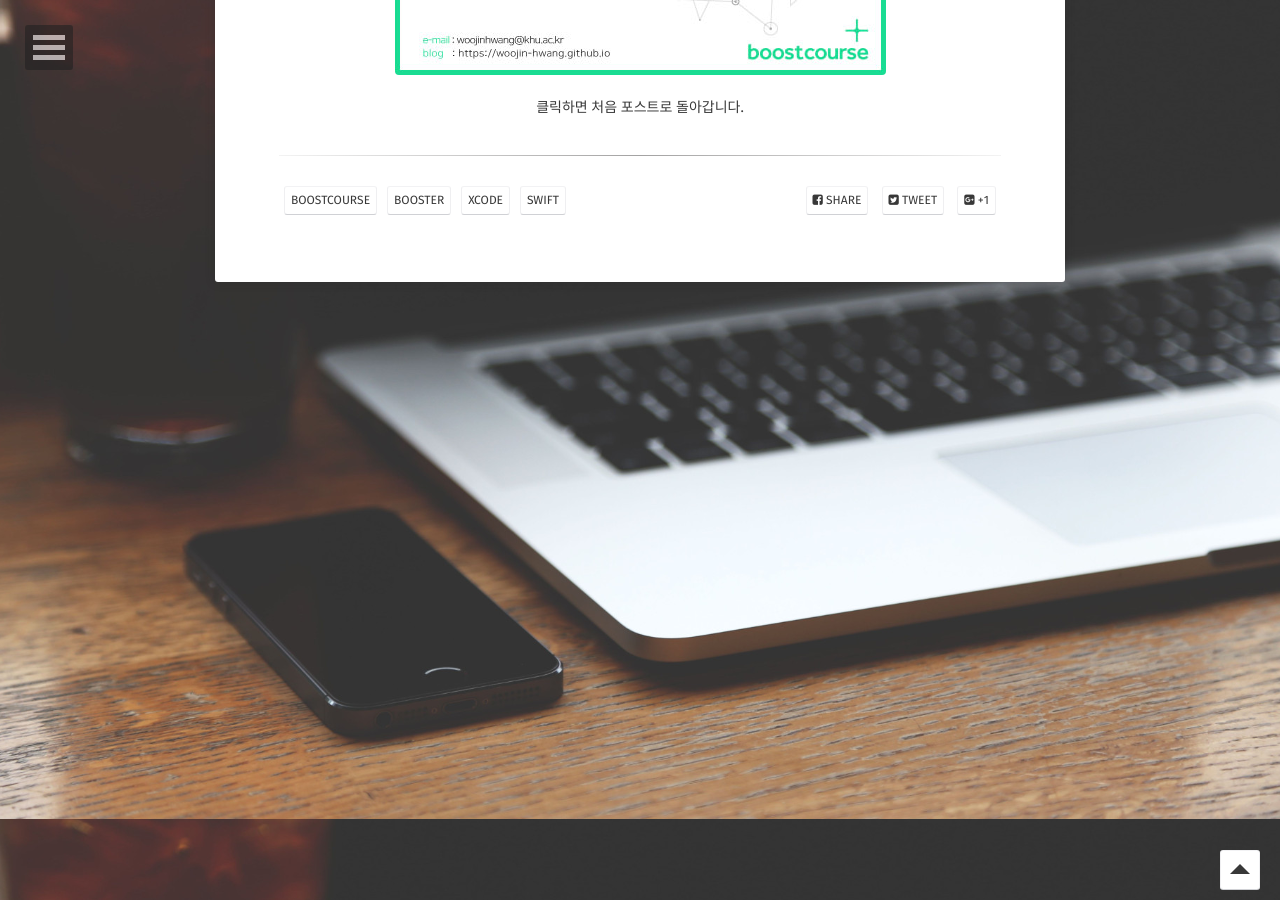
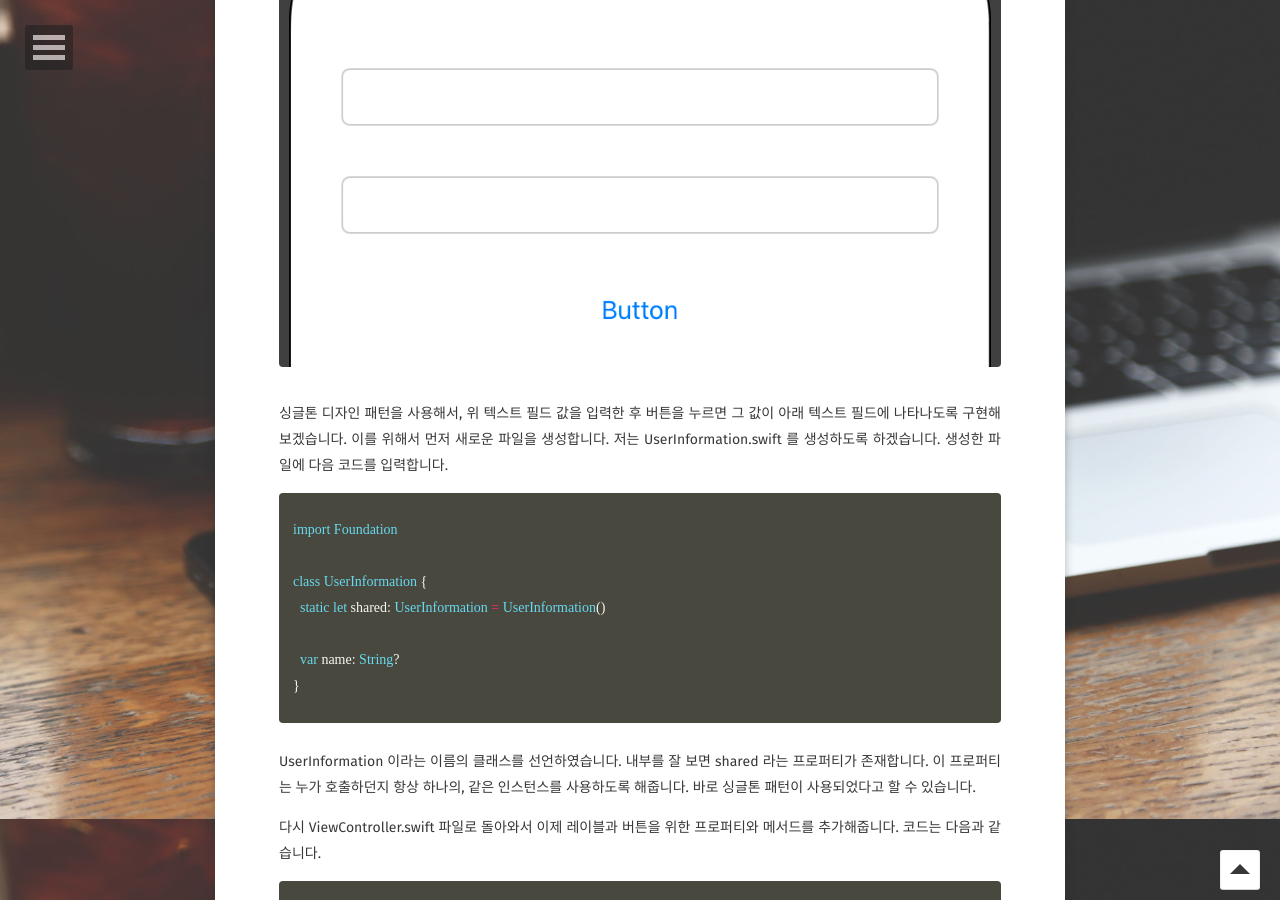
Before and after one commit to woojin-hwang/woojin-hwang.github.io, a Jekyll site: the page built from _posts/2020-02-26-ios-pattern2.md, in a window 1280 px wide and 900 px high, scrolled down 981 px. Built offline with Jekyll 4.4.1, drawn with Linux system fonts in a browser that asks for light colours; some web fonts are replaced; some of the changed text lies outside the part shown.

Commit message:
add new post #ios-pattern2

```diff
--- a/_posts/2020-02-26-ios-pattern2.md
+++ b/_posts/2020-02-26-ios-pattern2.md
@@ -25,7 +25,59 @@
 
 싱글톤 패턴은 특정 클래스의 인스턴스가 오직 하나임을 보장하는 객체를 의미합니다. 즉 어플리케이션 내에서 인스턴스가 반드시 하나만 존재하게 되며 다른 인스턴스들이 이를 공유하면서 사용하게 됩니다. 대표적인 클래스로는 *파일 시스템을 관리하는 FileManager, URL 세션을 관리하는 URLSession, 알림의 정보를 활용할 수 있도록 하는 NotificationCenter, 간단한 데이터를 저장할 수 있도록 하는 UserDefault, 그리고 iOS 에서 중앙제어를 담당하는 UIApplication* 이 있습니다.
 
-클래스들의 역할을 보면 알 수 있듯이 싱글톤 디자인 패턴은 객체가 불필요하게 여러개 존재할 이유가 없을 때 주로 사용합니다.
+클래스들의 역할을 보면 알 수 있듯이 싱글톤 디자인 패턴은 객체가 불필요하게 여러개 존재할 이유가 없을 때 주로 사용합니다. 간단한 예제 코드를 직접 구현해보도록 하겠습니다. 먼저 스토리보드에서 TextField 두개와 Button 하나를 생성해서 다음과 같이 만들어 줍니다.
+
+<figure>
+  <a href="https://raw.githubusercontent.com/woojin-hwang/woojin-hwang.github.io/master/_posts/img/ios-pattern/storyboard2.png"><img src="https://raw.githubusercontent.com/woojin-hwang/woojin-hwang.github.io/master/_posts/img/ios-pattern/storyboard2.png"></a>
+</figure>
+
+싱글톤 디자인 패턴을 사용해서, 위 텍스트 필드 값을 입력한 후 버튼을 누르면 그 값이 아래 텍스트 필드에 나타나도록 구현해 보겠습니다. 이를 위해서 먼저 새로운 파일을 생성합니다. 저는 UserInformation.swift 를 생성하도록 하겠습니다. 생성한 파일에 다음 코드를 입력합니다.
+
+{% highlight swift %}
+import Foundation
+
+class UserInformation {
+  static let shared: UserInformation = UserInformation()
+
+  var name: String?
+}
+{% endhighlight %}
+
+UserInformation 이라는 이름의 클래스를 선언하였습니다. 내부를 잘 보면 shared 라는 프로퍼티가 존재합니다. 이 프로퍼티는 누가 호출하던지 항상 하나의, 같은 인스턴스를 사용하도록 해줍니다. 바로 싱글톤 패턴이 사용되었다고 할 수 있습니다.
+
+다시 ViewController.swift 파일로 돌아와서 이제 레이블과 버튼을 위한 프로퍼티와 메서드를 추가해줍니다. 코드는 다음과 같습니다.
+
+{% highlight swift %}
+@IBOutlet weak var inputField: UITextField!
+@IBOutlet weak var outputField: UITextField!
+
+@IBAction func touchUpSetButton(_ sender: UIButton) {
+  UserInformation.shared.name = inputField.text
+  self.outputField.text = UserInformation.shared.name
+}
+{% endhighlight %}
+
+그리고 어플리케이션을 실행하면 원하는 결과를 얻을 수 있습니다.
+
+<figure>
+  <a href="https://raw.githubusercontent.com/woojin-hwang/woojin-hwang.github.io/master/_posts/img/ios-pattern/hello.png"><img src="https://raw.githubusercontent.com/woojin-hwang/woojin-hwang.github.io/master/_posts/img/ios-pattern/hello.png"></a>
+</figure>
+
+위 텍스트 필드에 값을 입력하고 버튼을 클릭하면 아래 텍스트 필드에 결과가 나타납니다.
+
+<figure>
+  <a href="https://raw.githubusercontent.com/woojin-hwang/woojin-hwang.github.io/master/_posts/img/ios-pattern/hello2.png"><img src="https://raw.githubusercontent.com/woojin-hwang/woojin-hwang.github.io/master/_posts/img/ios-pattern/hello2.png"></a>
+</figure>
+
+만약 이 예시에서 싱글톤 디자인 패턴을 사용하지 않아도 동작하기는 합니다. 즉 UserInformation 클래스 없이 ViewController.swift 의 touchUpSetButton 메서드를 다음과 같이 수정하여도 이 어플리케이션이 동작하기는 합니다. 왜냐하면 이 어플리케이션은 하나의 뷰 컨트롤러에서 동작하기 때문입니다.
+
+{% highlight swift %}
+@IBAction func touchUpSetButton(_ sender: UIButton) {
+  self.outputField.text = inputField.text
+}
+{% endhighlight %}
+
+그러나 만약 뷰가 두개 이상이라면 위 코드는 정상적으로 동작하지 않습니다. 결국 모든 뷰에서 공동으로 사용하는 인스턴스가 필요하게 되고, 이 때 싱글톤 디자인 패턴이 유용하게 사용됩니다.
 
 ---
 
```
Also changed, not shown: _posts/2020-01-24-boostcourse-ios.md (+2 -0 lines), _posts/img/ios-pattern/hello.png (added), _posts/img/ios-pattern/hello2.png (added), _posts/img/ios-pattern/storyboard2.png (added).
